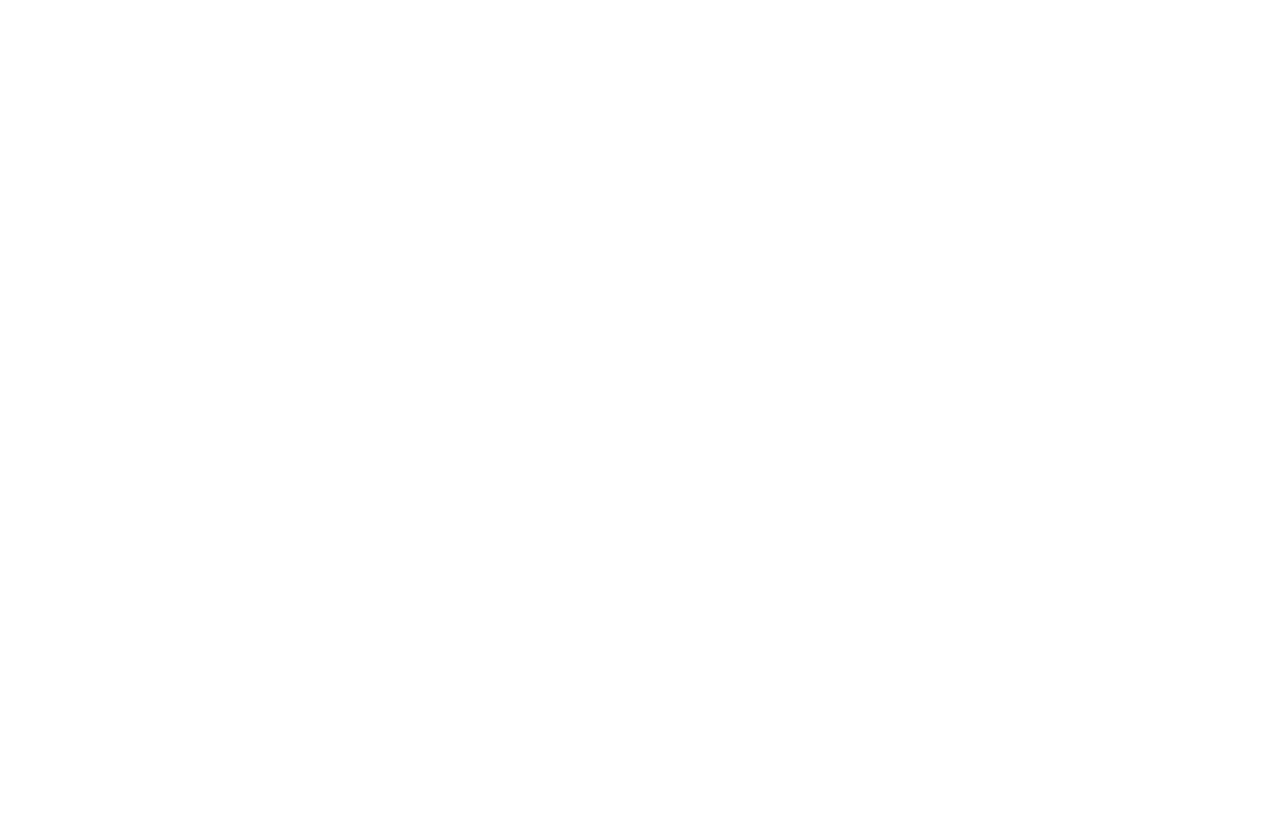
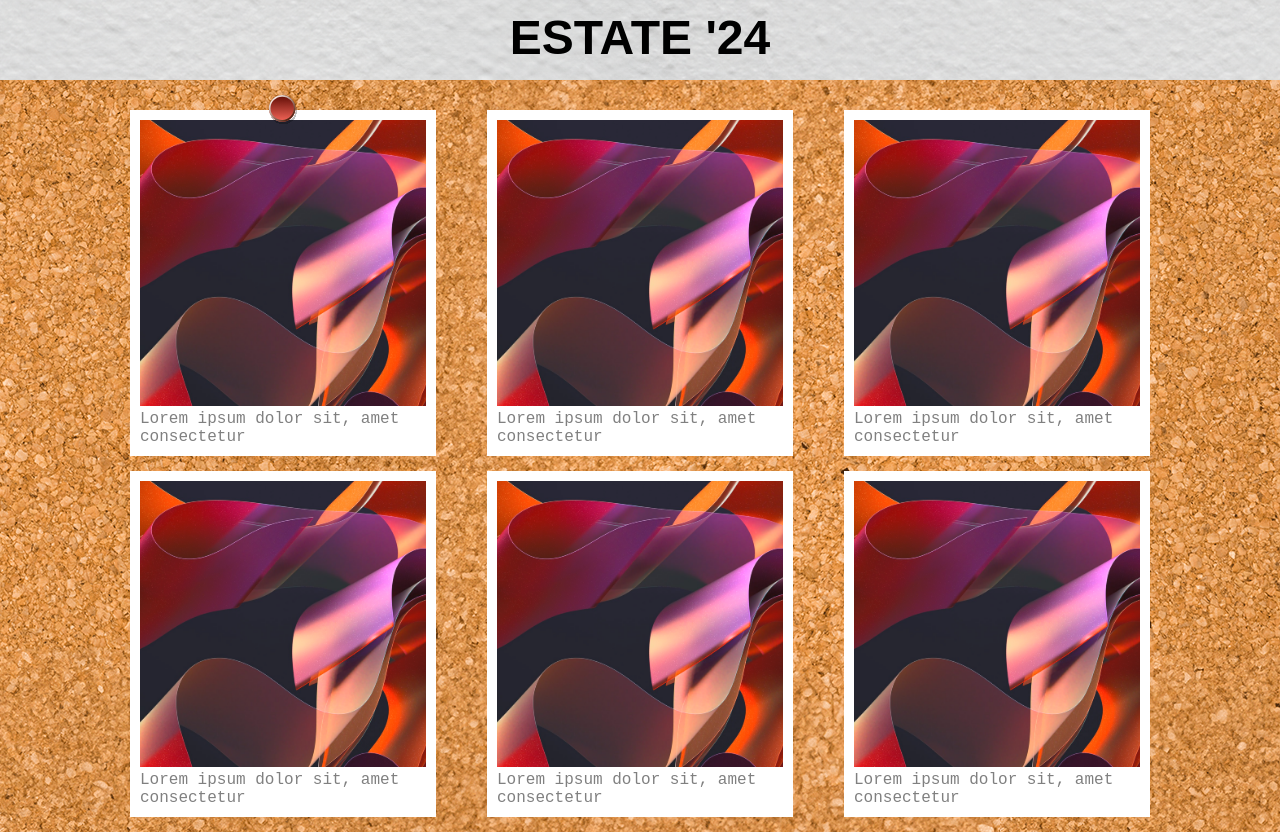
Before and after one commit to pierluigi-ruffolo/js-photo-blog, a plain HTML site: page index.html in a window 1280 px wide. Before the commit the page ends 800 px from the top, so only its background shows below. Drawn offline with nearby package versions, Linux system fonts and the light colour scheme; a web font is replaced by a local one.

Commit message:
feat: struttura html e css

```diff
--- a/css/style.css
+++ b/css/style.css
@@ -0,0 +1,82 @@
+/* reset */
+* {
+  margin: 0;
+  padding: 0;
+  box-sizing: border-box;
+}
+/* reset img */
+img {
+  max-width: 100%;
+  aspect-ratio: 1 / 1;
+  object-fit: cover;
+}
+
+/* UTILITIS */
+
+.p-flex {
+  display: flex;
+}
+.wrap {
+  flex-wrap: wrap;
+}
+
+header {
+  height: 80px;
+  text-align: center;
+  padding: 10px;
+  font-size: 1.5rem;
+  background-image: url(../img/wall.png);
+  font-weight: 900;
+  font-family: "Edu TAS Beginner", sans-serif;
+}
+
+main {
+  background-image: url(../img/cork.png);
+  padding-top: 30px;
+}
+p {
+  font-family: "Sometype Mono", monospace;
+  color: gray;
+}
+
+.container {
+  width: 80%;
+  max-width: 1020px;
+  margin: 0 auto;
+}
+
+.col {
+  width: 100%;
+  margin-bottom: 15px;
+}
+
+.card {
+  padding: 10px;
+  background-color: white;
+  position: relative;
+  height: 100%;
+}
+
+.pin {
+  width: 30px;
+  position: absolute;
+  top: 0;
+  left: 50%;
+  transform: translate(-50%, -50%);
+}
+
+@media screen and (min-width: 768px) {
+  .row {
+    justify-content: space-between;
+  }
+
+  .col {
+    width: 48%;
+  }
+}
+
+@media screen and (min-width: 1024px) {
+  .col {
+    width: 30%;
+  }
+}
--- a/index.html
+++ b/index.html
@@ -4,8 +4,63 @@
     <meta charset="UTF-8" />
     <meta name="viewport" content="width=device-width, initial-scale=1.0" />
     <title>Photo Blog</title>
+    <link
+      href="https://fonts.googleapis.com/css2?family=Edu+TAS+Beginner&display=swap"
+      rel="stylesheet"
+    />
+    <link rel="stylesheet" href="./css/style.css" />
   </head>
   <body>
+    <header>
+      <h1>ESTATE '24</h1>
+    </header>
+    <main>
+      <!-- contenitore colonne -->
+      <div class="container">
+        <!-- inizio riga che conteniene colonne -->
+        <div class="row p-flex wrap">
+          <div class="col">
+            <div class="card">
+              <img class="pin" src="./img/pin.svg" alt="" />
+              <img src="./img/Immagine 2025-11-18 120222.png" alt="" />
+              <p>Lorem ipsum dolor sit, amet consectetur</p>
+            </div>
+          </div>
+          <div class="col">
+            <div class="card">
+              <img src="./img/Immagine 2025-11-18 120222.png" alt="" />
+              <p>Lorem ipsum dolor sit, amet consectetur</p>
+            </div>
+          </div>
+          <div class="col">
+            <div class="card">
+              <img src="./img/Immagine 2025-11-18 120222.png" alt="" />
+              <p>Lorem ipsum dolor sit, amet consectetur</p>
+            </div>
+          </div>
+          <div class="col">
+            <div class="card">
+              <img src="./img/Immagine 2025-11-18 120222.png" alt="" />
+              <p>Lorem ipsum dolor sit, amet consectetur</p>
+            </div>
+          </div>
+          <div class="col">
+            <div class="card">
+              <img src="./img/Immagine 2025-11-18 120222.png" alt="" />
+              <p>Lorem ipsum dolor sit, amet consectetur</p>
+            </div>
+          </div>
+          <div class="col">
+            <div class="card">
+              <img src="./img/Immagine 2025-11-18 120222.png" alt="" />
+              <p>Lorem ipsum dolor sit, amet consectetur</p>
+            </div>
+          </div>
+        </div>
+        <!-- fine riga che conteniene colonne -->
+      </div>
+      <!-- fine cotenitore colonne -->
+    </main>
     <!-- SCRIPT -->
     <script src="https://unpkg.com/axios/dist/axios.min.js"></script>
     <script src="./javascript/script.js"></script>
```
Also changed, not shown: img/Immagine 2025-11-18 120222.png (added), 1 other file.
